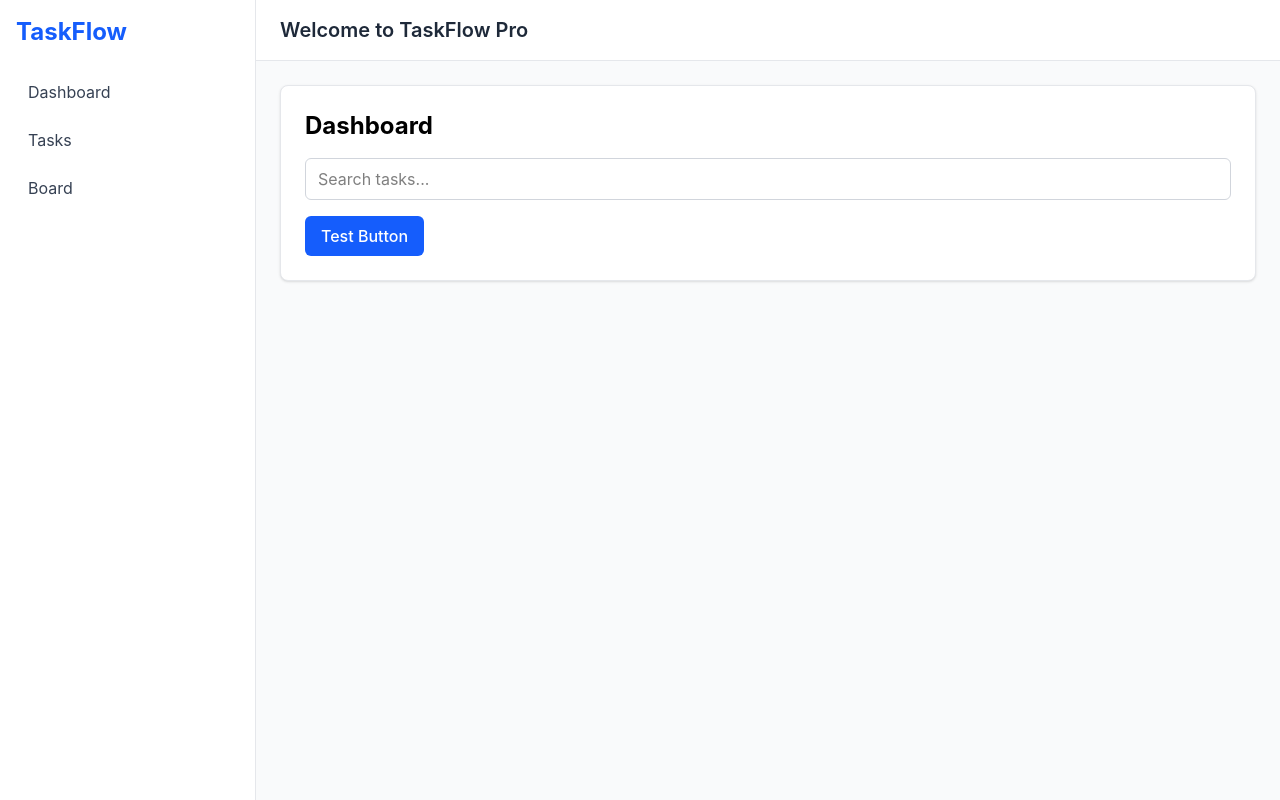
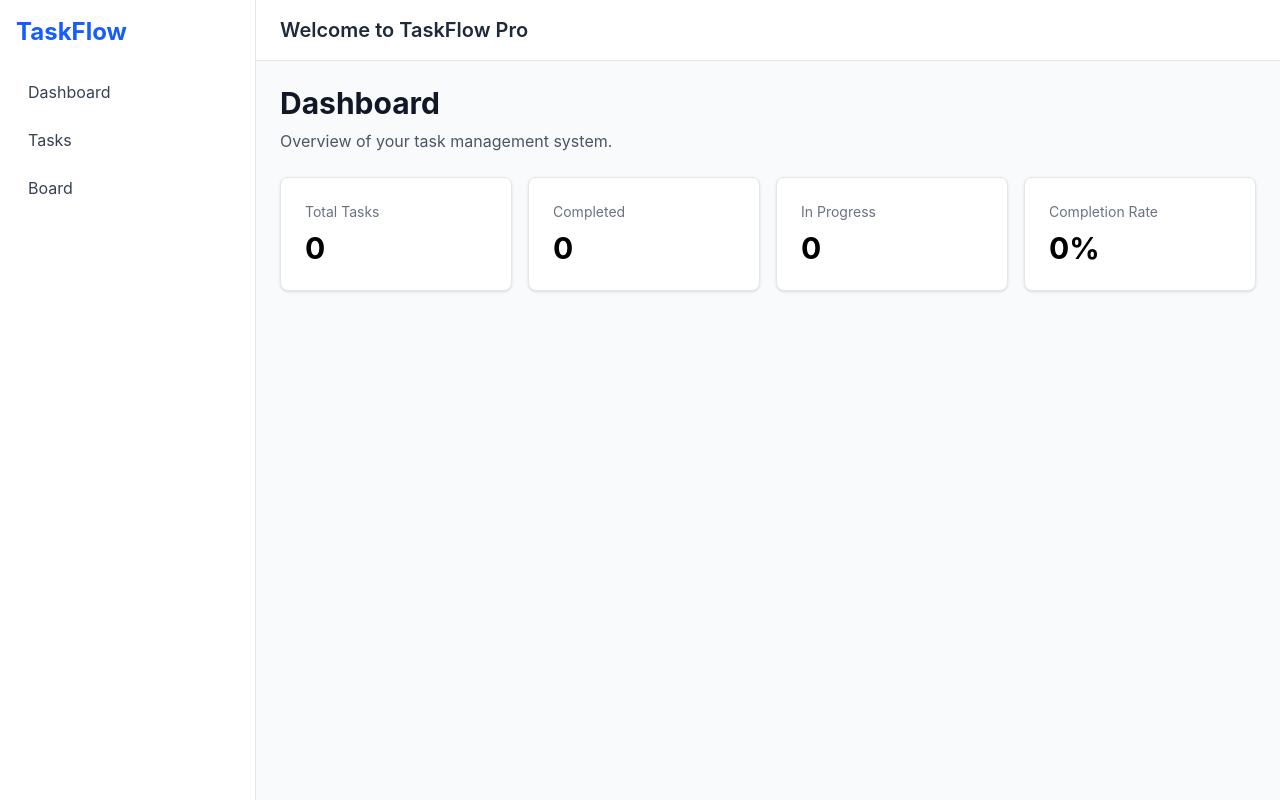
Before and after one commit to dev-ninad-k/taskflow-pro, a React (Vite) app: page / in a window 1280 px wide. Built offline with nearby package versions, Linux system fonts and the light colour scheme.

Commit message:
feat: create shared dashboard components

```diff
--- /dev/null
+++ b/src/components/common/EmptyState.tsx
@@ -0,0 +1,16 @@
+type EmptyStateProps = {
+  title: string;
+  description: string;
+};
+
+function EmptyState({ title, description }: EmptyStateProps) {
+  return (
+    <div className="rounded-lg border border-dashed border-gray-300 p-10 text-center">
+      <h3 className="text-lg font-semibold">{title}</h3>
+
+      <p className="mt-2 text-gray-500">{description}</p>
+    </div>
+  );
+}
+
+export default EmptyState;
--- /dev/null
+++ b/src/components/common/LoadingSpinner.tsx
@@ -0,0 +1,9 @@
+function LoadingSpinner() {
+  return (
+    <div className="flex justify-center py-8">
+      <div className="h-8 w-8 animate-spin rounded-full border-4 border-blue-500 border-t-transparent" />
+    </div>
+  );
+}
+
+export default LoadingSpinner;
--- /dev/null
+++ b/src/components/common/PageHeader.tsx
@@ -0,0 +1,16 @@
+type PageHeaderProps = {
+  title: string;
+  description?: string;
+};
+
+function PageHeader({ title, description }: PageHeaderProps) {
+  return (
+    <div className="mb-6">
+      <h1 className="text-3xl font-bold text-gray-900">{title}</h1>
+
+      {description && <p className="mt-2 text-gray-600">{description}</p>}
+    </div>
+  );
+}
+
+export default PageHeader;
--- /dev/null
+++ b/src/components/common/StatCard.tsx
@@ -0,0 +1,18 @@
+import Card from '@/components/ui/Card';
+
+type StatCardProps = {
+  title: string;
+  value: string | number;
+};
+
+function StatCard({ title, value }: StatCardProps) {
+  return (
+    <Card>
+      <p className="text-sm text-gray-500">{title}</p>
+
+      <h2 className="mt-2 text-3xl font-bold">{value}</h2>
+    </Card>
+  );
+}
+
+export default StatCard;
--- a/src/pages/DashboardPage.tsx
+++ b/src/pages/DashboardPage.tsx
@@ -1,17 +1,20 @@
-import Button from '@/components/ui/Button';
-import Card from '@/components/ui/Card';
-import Input from '@/components/ui/Input';
-
+import PageHeader from '@/components/common/PageHeader';
+import StatCard from '@/components/common/StatCard';
 function DashboardPage() {
   return (
-    <Card>
-      <h1 className="mb-4 text-2xl font-bold">Dashboard</h1>
-      <div className="space-y-4">
-        <Input placeholder="Search tasks..." />
+    <>
+      <PageHeader
+        title="Dashboard"
+        description="Overview of your task management system."
+      />
 
-        <Button>Test Button</Button>
+      <div className="grid gap-4 md:grid-cols-2 xl:grid-cols-4">
+        <StatCard title="Total Tasks" value="0" />
+        <StatCard title="Completed" value="0" />
+        <StatCard title="In Progress" value="0" />
+        <StatCard title="Completion Rate" value="0%" />
       </div>
-    </Card>
+    </>
   );
 }
 
```
